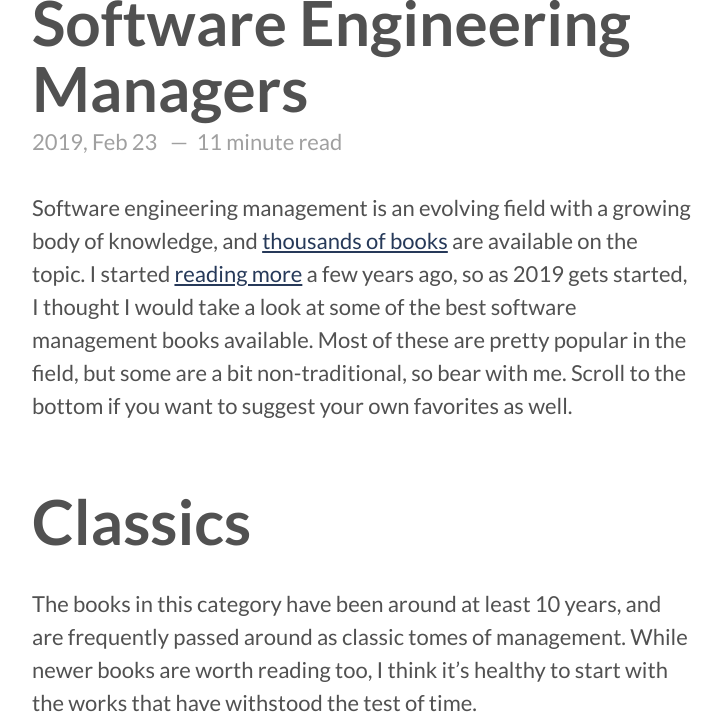
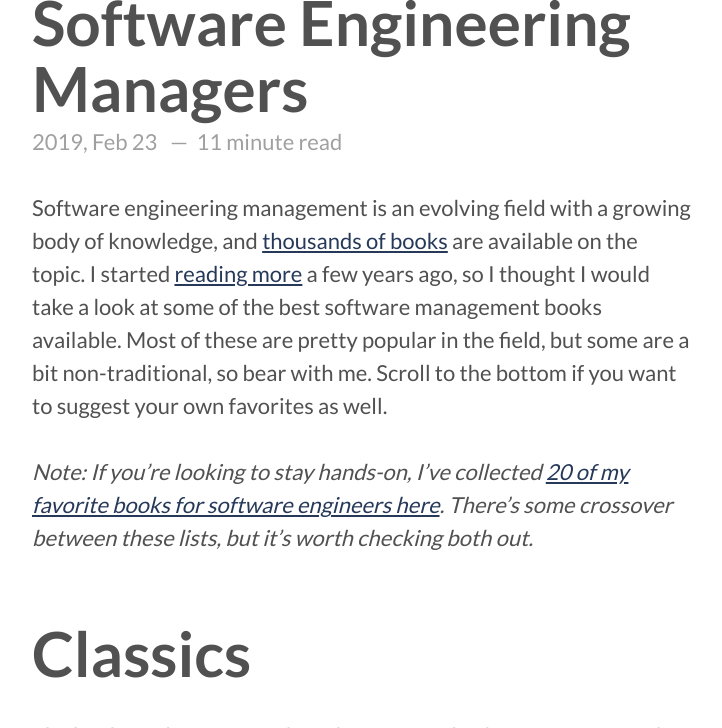
Before and after one commit to karllhughes/personal-blog-5, a Jekyll site: the page built from _posts/2019-02-23-reading-for-engineering-managers.markdown, in a window 1280 px wide and 900 px high, scrolled down 815 px, cut to the strip 0-728 px from the top of the window. Shown: the whole strip, without its empty margins (278-1000 px from the left). Built offline with Jekyll 4.4.1, drawn with Linux system fonts in a browser that asks for light colours.

Commit message:
Adding software engineering books

```diff
--- a/_posts/2016-03-24-docker-laravel-php7.markdown
+++ b/_posts/2016-03-24-docker-laravel-php7.markdown
@@ -10,6 +10,8 @@ categories:
 PHP7 has been out for a few months now; [the performance benefits have been demonstrated](http://www.infoworld.com/article/3011967/web-development/php-7-offers-twice-the-performance.html), and most of the bugs worked out. Now is the time for early to mid-stage adopters to get moving! That said, nobody wants to go through a difficult upgrade process. Fortunately, I've found that upgrading most Laravel 5.0+ applications to PHP7 is almost completely pain-free. If you are worried though, there's a simple way to test them out using Docker.
 
 ![docker-php7](https://i.imgur.com/xwm4v6Q.png)
+
+_Looking for more resources to help you learn to be a better developer? I've collected [20 of my favorite books for software engineers here](/posts/software-engineering-books). Enjoy!_
 
 ### What is Docker, and how can it help us test PHP7 applications?
 
@@ -59,3 +61,5 @@ Your application should be available at _http://localhost:80_ if everything is w
 
 ## What's Next?
 If you're looking to deploy your Laravel PHP applications, [check out my tutorial on using Laravel Forge](/posts/laravel-forge). While it doesn't support Docker yet, Forge is a great way to get your PHP apps out into the world fast, so I highly recommend it.
+
+And if you're looking to learn more about software development, I've collected [20 of my favorite books for software engineers here](/posts/software-engineering-books)._
--- a/_posts/2019-02-23-reading-for-engineering-managers.markdown
+++ b/_posts/2019-02-23-reading-for-engineering-managers.markdown
@@ -9,7 +9,9 @@ categories:
   - Books
 ---
 
-Software engineering management is an evolving field with a growing body of knowledge, and [thousands of books](https://amzn.to/2Et5hfa) are available on the topic. I started [reading more](/posts/trello-as-a-reading-list) a few years ago, so as 2019 gets started, I thought I would take a look at some of the best software management books available. Most of these are pretty popular in the field, but some are a bit non-traditional, so bear with me. Scroll to the bottom if you want to suggest your own favorites as well.
+Software engineering management is an evolving field with a growing body of knowledge, and [thousands of books](https://amzn.to/2Et5hfa) are available on the topic. I started [reading more](/posts/trello-as-a-reading-list) a few years ago, so I thought I would take a look at some of the best software management books available. Most of these are pretty popular in the field, but some are a bit non-traditional, so bear with me. Scroll to the bottom if you want to suggest your own favorites as well.
+
+_Note: If you're looking to stay hands-on, I've collected [20 of my favorite books for software engineers here](/posts/software-engineering-books). There's some crossover between these lists, but it's worth checking both out._
 
 ## Classics
 
--- a/_posts/2020-11-21-testing-matters.markdown
+++ b/_posts/2020-11-21-testing-matters.markdown
@@ -123,4 +123,4 @@ Once you feel good about the high-level test coverage, it's time to decide if re
 
 **[Refactoring: Improving the Design of Existing Code](https://amzn.to/3lIkprU)** - Martin Fowler is one of my favorite technical authors, and _Refactoring_ does not disappoint. I read the original version and then bought the new 2018 edition when it came out because the examples were rewritten in JavaScript.
 
-<!-- ad-banner -->
+_Looking for more reading to help you become a better developer? I've collected [20 of my favorite books for software engineers here](/posts/software-engineering-books)._
--- a/_posts/2020-11-29-testing-layers.markdown
+++ b/_posts/2020-11-29-testing-layers.markdown
@@ -186,4 +186,4 @@ Another tool that has come out since we devised the above testing strategy is [M
 
 There's a well-received book on using Montebank called, aptly enough, [Testing Microservices with Mountebank](https://amzn.to/35BDHto). Published in 2019, this book starts with the theory behind microservice testing and works its way into Montebank-specific tactics to stand up and impersonate your distributed systems.
 
-_Note: This post was originally published in 2017, but was updated with new information in November 2020._
+_Note: This post was originally published in 2017, but was updated with new information in November 2020. Looking for more resources to help you learn to be a better developer? I've collected [20 of my favorite books for software engineers here](/posts/software-engineering-books)._
--- a/_posts/2021-02-08-dev-bootcamp-program.markdown
+++ b/_posts/2021-02-08-dev-bootcamp-program.markdown
@@ -44,6 +44,8 @@ I can't tell you how many times a friend of mine who studied English or Anthropo
 
 As graduates join the gig-economoy workforce saddled with debt and worthless degrees, it's no surprise that an 8-week bootcamp that opens up a six-figure salary is so appealing.
 
+_Looking for more resources to help you learn to be a better developer without a degree? Here are [20 of my favorite books for software engineers](/posts/software-engineering-books)._
+
 ### 4. Frameworks Offer Easy Starting Points
 
 Finally, higher-level abstractions and frameworks (eg: Ruby on Rails, Django, Express, etc.) allow new developers to build minimally working software faster than ever before. I'm all for using frameworks to help get a project kicked off quickly, but without a base level of knowledge in the language or any idea what object oriented programming means, a lot of bootcamp graduates come out grossly unprepared for messy, real-world, legacy code.
--- a/_posts/2021-03-02-graduate-code-bootcamp.markdown
+++ b/_posts/2021-03-02-graduate-code-bootcamp.markdown
@@ -73,6 +73,8 @@ You also might want to try a free course like _[A Beginner’s Guide to Open Sou
 
 <a target="_blank" href="https://shareasale.com/r.cfm?b=1214291&amp;u=1653894&amp;m=59485&amp;urllink=&amp;afftrack="><img src="https://static.shareasale.com/image/59485/TrainingAffiliateAds_728x90-Generic.png" border="0" /></a>
 
+Books are another great option. I personally like reading more than courses, and I've collected [20 of my favorite books for software engineers here](/posts/software-engineering-books).
+
 ### 4. [Watch for Red Flags](https://www.themuse.com/advice/6-red-flags-to-avoid-when-applying-to-engineering-jobs)
 If you're desperate, you might have to take a job with a few of them. I've done it. You'll be fine. Just stay a year and keep an eye out for a new one.
 
```
Also changed, not shown: _posts/2021-04-07-software-engineering-books.markdown (added, +150 -0 lines).
